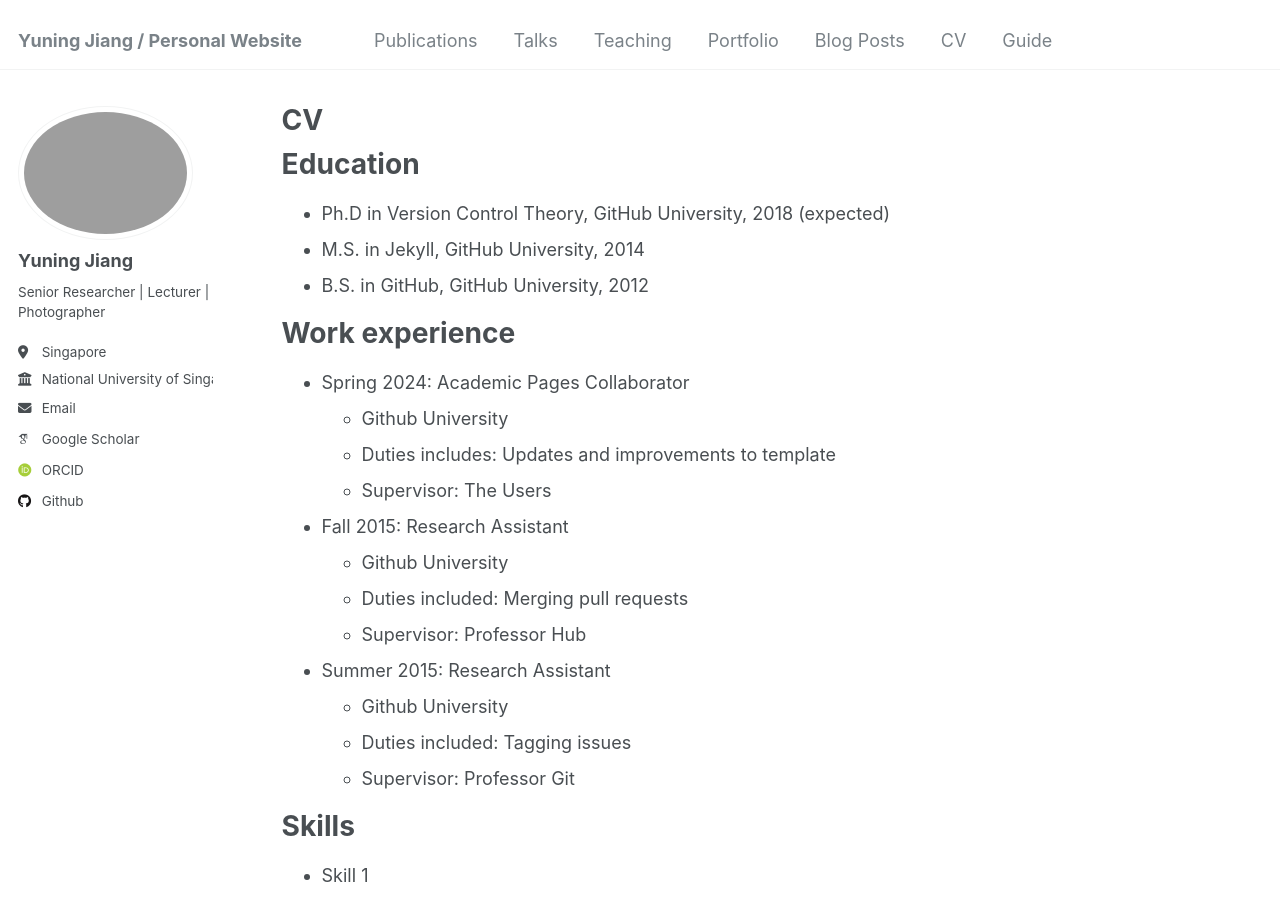
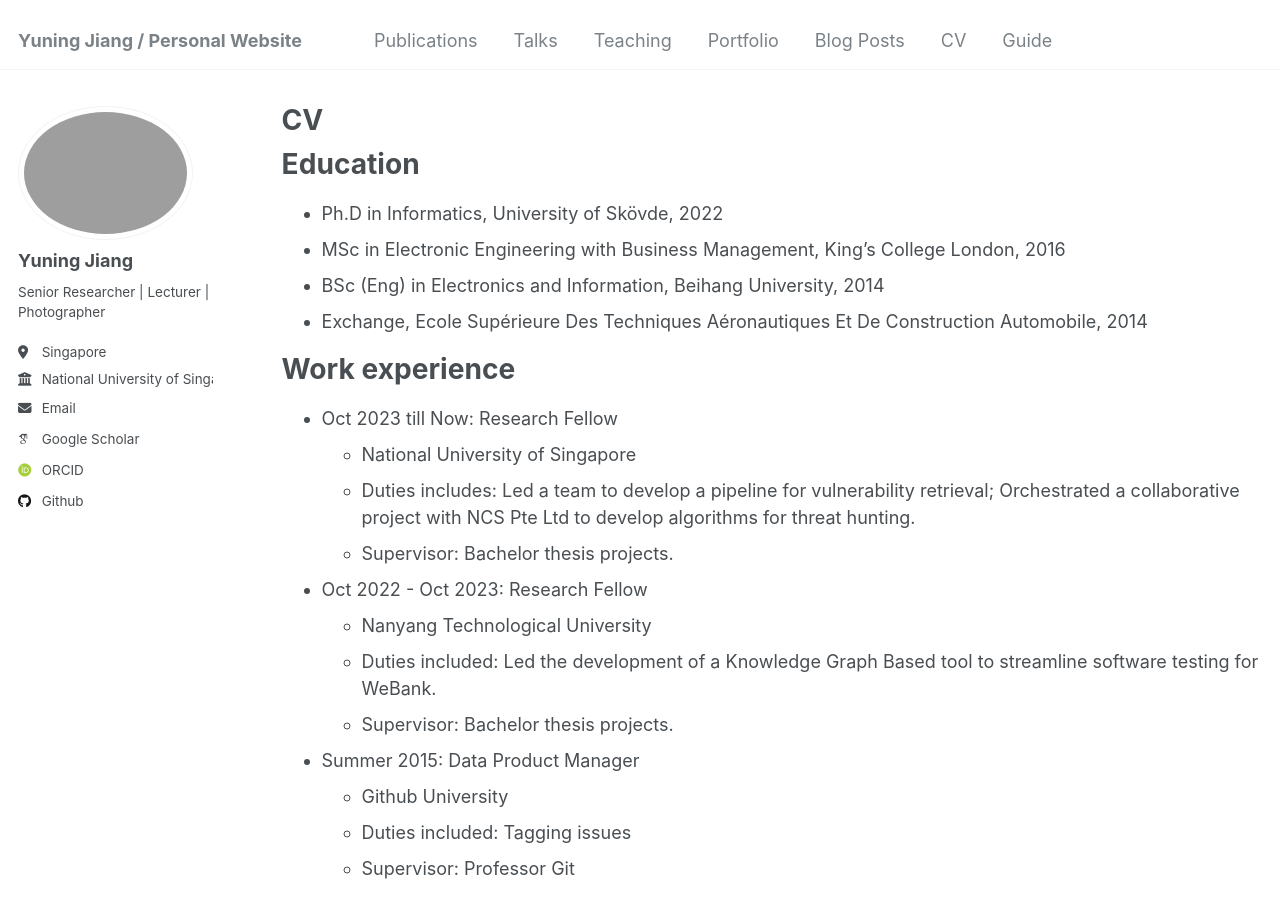
Before and after one commit to Yuning-J/yuning-j.github.io, a Jekyll site: the page built from _pages/cv.md, in a window 1280 px wide and 900 px high. Built offline with Jekyll 4.4.1, drawn with Linux system fonts in a browser that asks for light colours; some web fonts are replaced.

Commit message:
Update cv.md

```diff
--- a/_pages/cv.md
+++ b/_pages/cv.md
@@ -11,23 +11,24 @@
 
 Education
 ======
-* Ph.D in Version Control Theory, GitHub University, 2018 (expected)
-* M.S. in Jekyll, GitHub University, 2014
-* B.S. in GitHub, GitHub University, 2012
+* Ph.D in Informatics, University of Skövde, 2022
+* MSc in Electronic Engineering with Business Management, King's College London, 2016
+* BSc (Eng) in Electronics and Information, Beihang University, 2014
+* Exchange, Ecole Supérieure Des Techniques Aéronautiques Et De Construction Automobile, 2014
 
 Work experience
 ======
-* Spring 2024: Academic Pages Collaborator
-  * Github University
-  * Duties includes: Updates and improvements to template
-  * Supervisor: The Users
+* Oct 2023 till Now: Research Fellow
+  * National University of Singapore
+  * Duties includes: Led a team to develop a pipeline for vulnerability retrieval; Orchestrated a collaborative project with NCS Pte Ltd to develop algorithms for threat hunting.
+  * Supervisor: Bachelor thesis projects.
 
-* Fall 2015: Research Assistant
-  * Github University
-  * Duties included: Merging pull requests
-  * Supervisor: Professor Hub
+* Oct 2022 - Oct 2023: Research Fellow
+  * Nanyang Technological University
+  * Duties included: Led the development of a Knowledge Graph Based tool to streamline software testing for WeBank.
+  * Supervisor: Bachelor thesis projects.
 
-* Summer 2015: Research Assistant
+* Summer 2015: Data Product Manager
   * Github University
   * Duties included: Tagging issues
   * Supervisor: Professor Git
```
